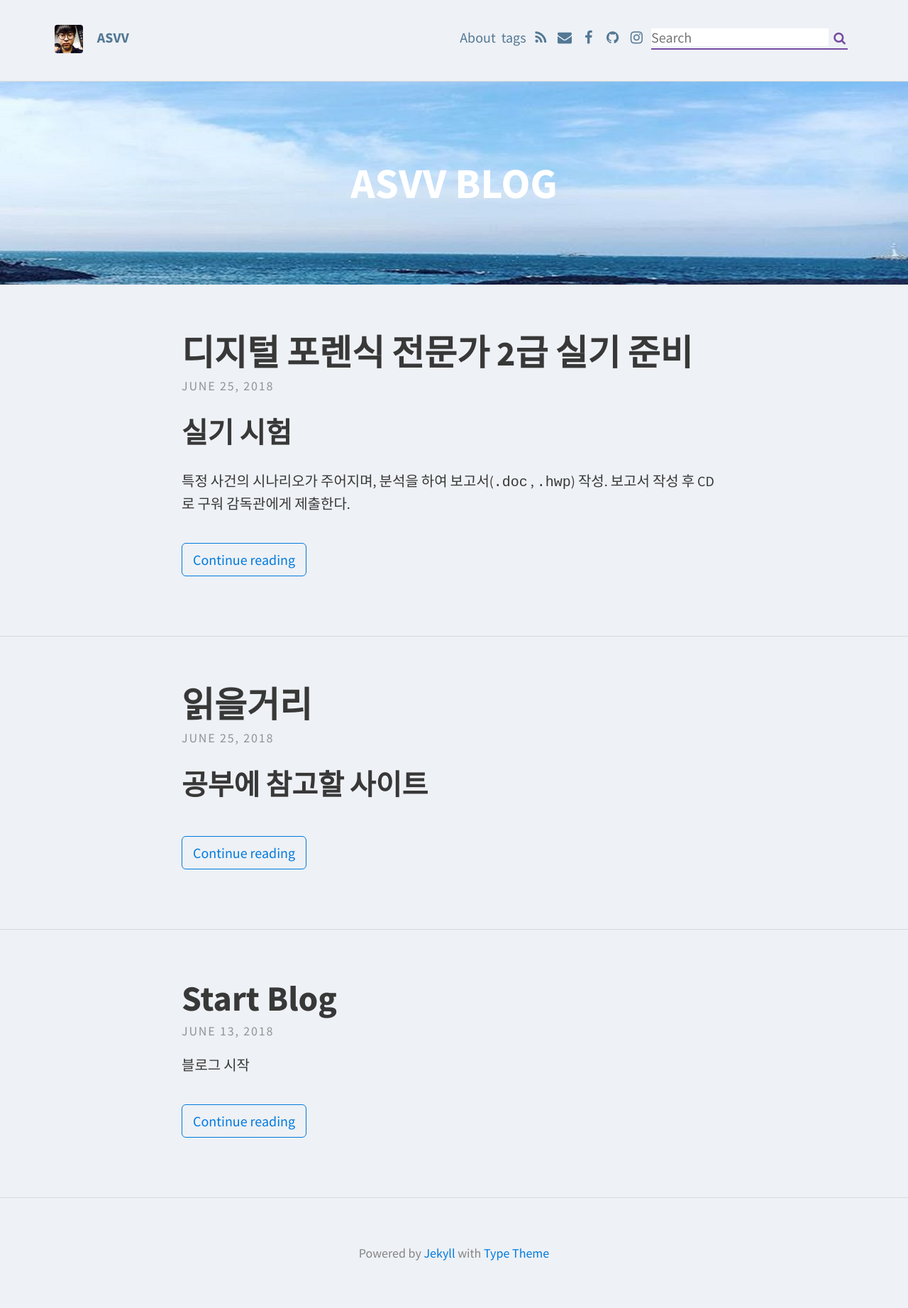
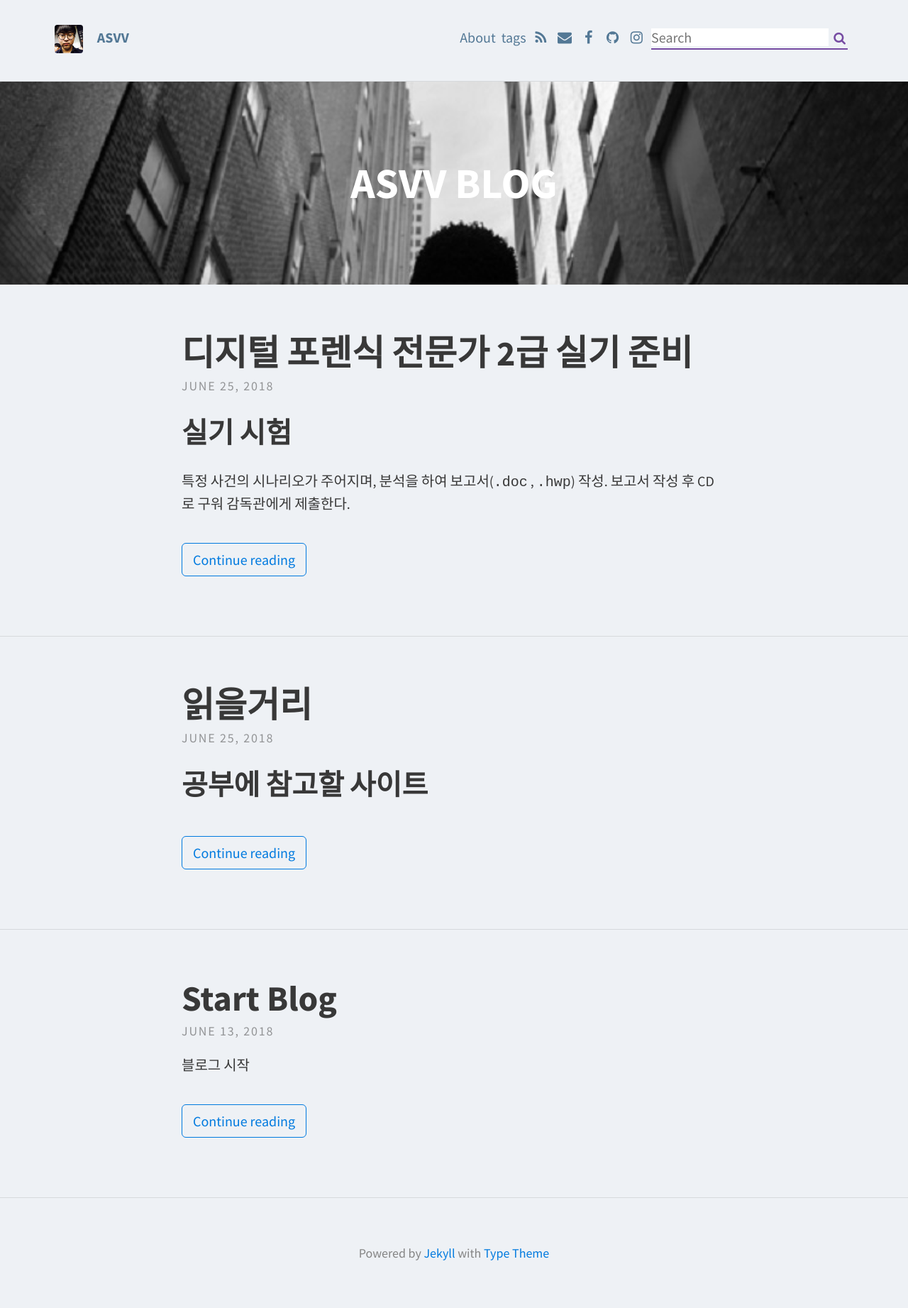
Before and after one commit to tkddnr924/tkddnr924.github.io, a Jekyll site: the page built from index.html, in a window 1280 px wide. Shown: the whole page at 71% size. Built offline with Jekyll 4.4.1, drawn with Linux system fonts in a browser that asks for light colours; the list of posts is cut into pages by our own code.

Commit message:
add image

```diff
--- a/_config.yml
+++ b/_config.yml
@@ -14,7 +14,7 @@ theme_settings:
   # Header and footer text
   header_text: >
     <h1> ASVV BLOG </h1>
-  header_text_feature_image: assets/img/jeju2.jpg
+  header_text_feature_image: assets/img/alekzan-powell-352380-unsplash.jpg
   footer_text: >
    Powered by <a href="https://jekyllrb.com/">Jekyll</a> with <a href="https://github.com/rohanchandra/type-theme">Type Theme</a>
 
```
Also changed, not shown: assets/img/alekzan-powell-352380-unsplash.jpg (added), assets/img/panji-jaya-82025-unsplash.jpg.
